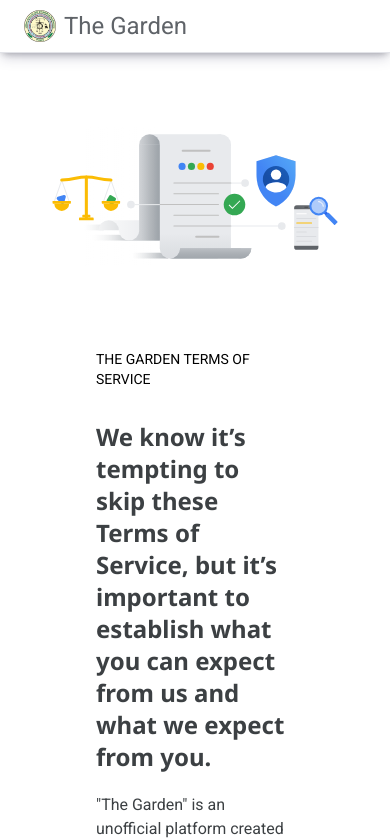
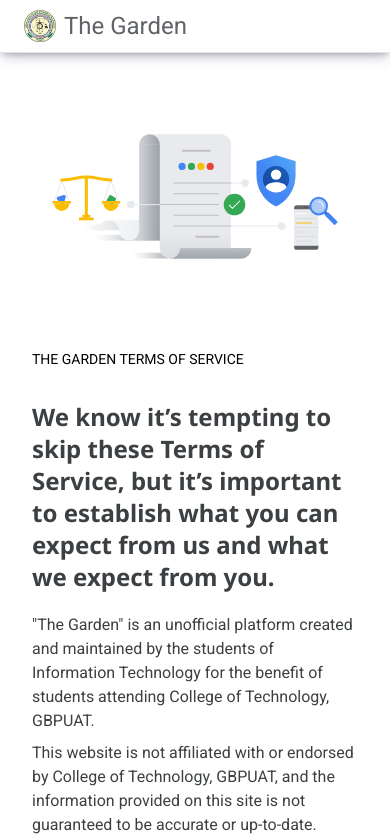
Before and after one commit to ashutosh44ks/the-garden, a React (Create React App) app in the folder client/: page /terms in a window 390 px wide. Shown: the top 840 px of the page. Built offline with nearby package versions, Linux system fonts and the light colour scheme.

Commit message:
add responsiveness to terms page

```diff
--- a/client/src/pages/Terms/index.js
+++ b/client/src/pages/Terms/index.js
@@ -17,10 +17,10 @@ const Terms = () => {
       <div className="page-template">
         <div className="p-8 bg-white terms-page">
           <img src="/assets/terms.svg" alt="terms" />
-          <div className="font-roboto text-sm mt-8 px-16">
+          <div className="font-roboto text-sm mt-8 xs:px-4 sm:px-16">
             THE GARDEN TERMS OF SERVICE
           </div>
-          <div className="py-8 px-16 text-dark-2">
+          <div className="py-8 xs:px-4 sm:px-16 text-dark-2">
             <h2 className="text-2xl font-bold mb-4">
               We know it’s tempting to skip these Terms of Service, but it’s
               important to establish what you can expect from us and what we
--- a/client/tailwind.config.js
+++ b/client/tailwind.config.js
@@ -1,10 +1,15 @@
+const defaultTheme = require('tailwindcss/defaultTheme')
+
 /** @type {import('tailwindcss').Config} */
 module.exports = {
   content: [
     "./src/**/*.{js,jsx,ts,tsx}",
   ],
   theme: {
-    extend: {},
+    screens: {
+      'xs': '475px',
+      ...defaultTheme.screens,
+    },
   },
   plugins: [],
 }
```
